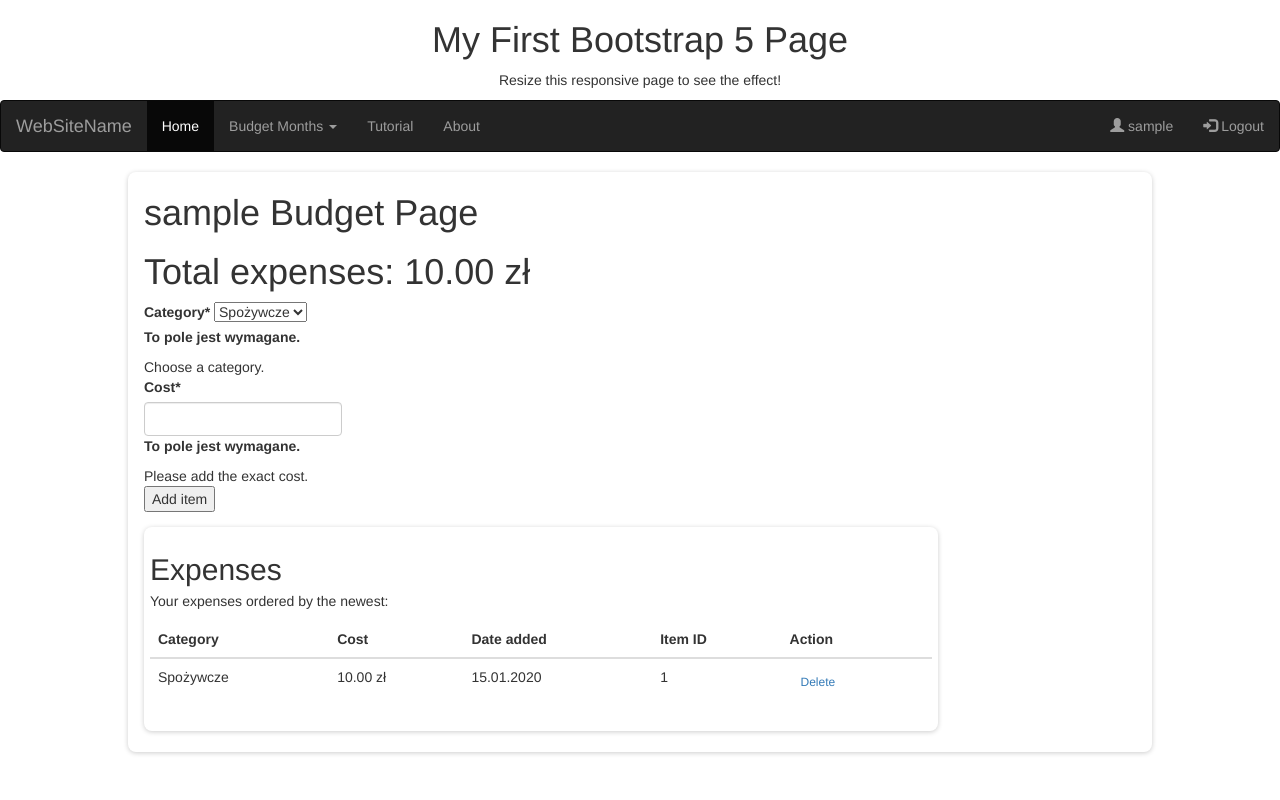
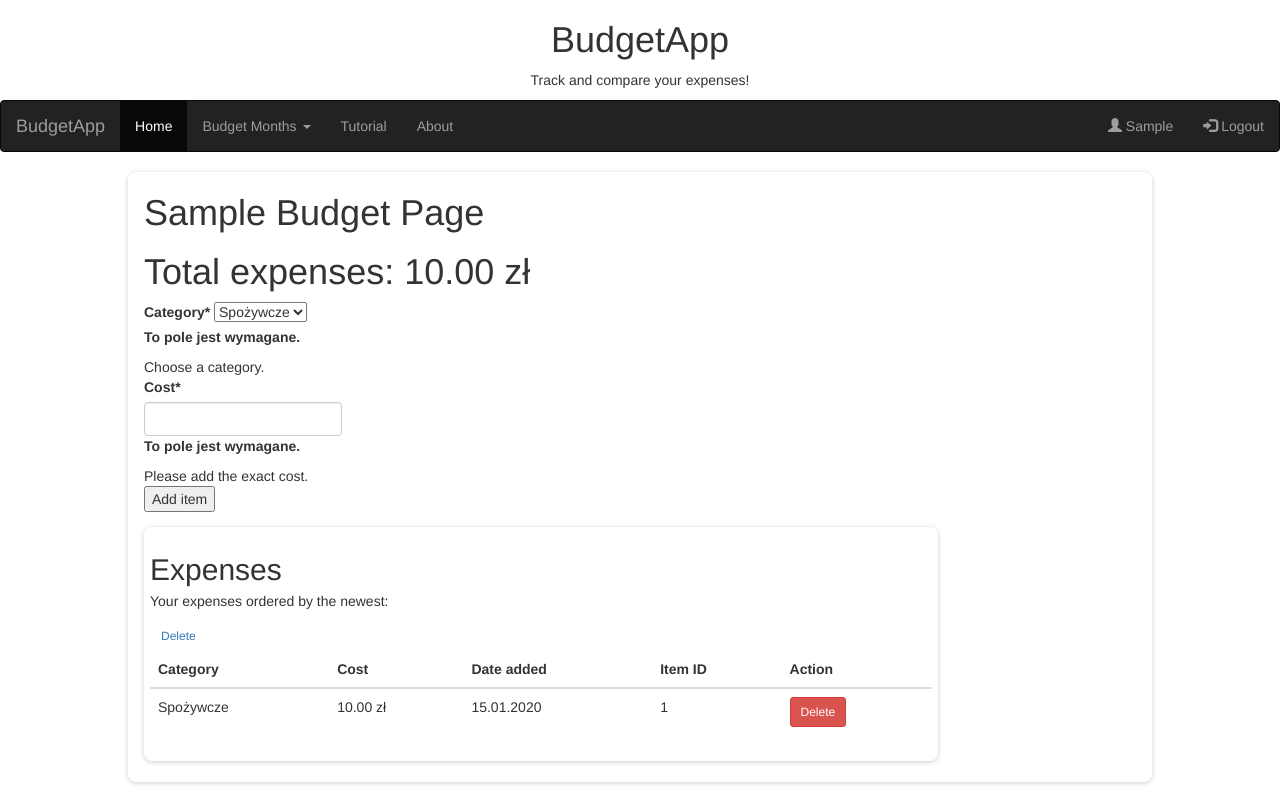
Before and after one commit to Tomz899/BudgetApp, a Django app: page / in a window 1280 px wide. Run offline with Django 3.2, Linux system fonts and the light colour scheme; a user stored in the database is signed in; tables that the repository leaves empty hold one stand-in row (values such as "Sample post"); some libraries are stand-ins or nearby versions.

Commit message:
Small changes to templates

```diff
--- a/budget/templates/budget/base.html
+++ b/budget/templates/budget/base.html
@@ -1,6 +1,7 @@
 {% load static %}
 <!doctype html>
 <html lang="en">
+
 <head>
   <!-- Required meta tags -->
   <meta charset="utf-8">
@@ -13,17 +14,18 @@
   <link rel="stylesheet" type="text/css" href="{% static 'budget/style.css' %}">
   <title>Budget page</title>
 </head>
+
 <body>
   <!-- Header -->
   <div class="mt-4 p-5 blue-100 text-white text-center">
-          <h1>My First Bootstrap 5 Page</h1>
-          <p>Resize this responsive page to see the effect!</p>
+    <h1>BudgetApp</h1>
+    <p>Track and compare your expenses!</p>
   </div>
   <div class="header">
     <nav class="navbar navbar-inverse">
       <div class="container-fluid">
         <div class="navbar-header">
-                        <a class="navbar-brand" href="#">WebSiteName</a>
+          <a class="navbar-brand" href="/budget">BudgetApp</a>
         </div>
         <!-- Links -->
         <ul class="nav navbar-nav">
@@ -57,7 +59,7 @@
           <li><a href="/register"><span class="glyphicon glyphicon-user"></span> Sign Up</a></li>
           <li><a href="/login"><span class="glyphicon glyphicon-log-in"></span> Login</a></li>
           {% else %}
-                        <li><a href="#"><span class="glyphicon glyphicon-user"></span> {{ user.username }} </a></li>
+          <li><a href="#"><span class="glyphicon glyphicon-user"></span> {{ user.username|title }} </a></li>
           <li><a href="/logout"><span class="glyphicon glyphicon-log-in"></span> Logout</a></li>
           {% endif %}
         </ul>
@@ -70,11 +72,14 @@
 
   <!-- Optional JavaScript; choose one of the two! -->
   <!-- Option 1: Bootstrap Bundle with Popper -->
-        <script src="https://cdn.jsdelivr.net/npm/bootstrap@5.1.3/dist/js/bootstrap.bundle.min.js" integrity="sha384-ka7Sk0Gln4gmtz2MlQnikT1wXgYsOg+OMhuP+IlRH9sENBO0LRn5q+8nbTov4+1p" crossorigin="anonymous"></script>
+  <script src="https://cdn.jsdelivr.net/npm/bootstrap@5.1.3/dist/js/bootstrap.bundle.min.js"
+    integrity="sha384-ka7Sk0Gln4gmtz2MlQnikT1wXgYsOg+OMhuP+IlRH9sENBO0LRn5q+8nbTov4+1p"
+    crossorigin="anonymous"></script>
   <!-- Option 2: Separate Popper and Bootstrap JS -->
   <!--
             <script src="https://cdn.jsdelivr.net/npm/@popperjs/core@2.10.2/dist/umd/popper.min.js" integrity="sha384-7+zCNj/IqJ95wo16oMtfsKbZ9ccEh31eOz1HGyDuCQ6wgnyJNSYdrPa03rtR1zdB" crossorigin="anonymous"></script>
             <script src="https://cdn.jsdelivr.net/npm/bootstrap@5.1.3/dist/js/bootstrap.min.js" integrity="sha384-QJHtvGhmr9XOIpI6YVutG+2QOK9T+ZnN4kzFN1RtK3zEFEIsxhlmWl5/YESvpZ13" crossorigin="anonymous"></script>
             -->
 </body>
+
 </html>
--- a/budget/templates/budget/budget.html
+++ b/budget/templates/budget/budget.html
@@ -3,18 +3,20 @@
 {% load crispy_forms_tags %}
 {% block content %}
 
-<p><h1>{{ user }} Budget Page</h1></p>
+<p>
+<h1>{{ user|title}} Budget Page</h1>
+</p>
 
 {% for key, value in total_cost.items %}
 <h1>Total expenses: {{value|floatformat:2}} zł</h1>
 {% endfor %}
 
 <div class="form-group">
-<form method="post">
-  {% csrf_token %}
-  {{ form|crispy }}
-  <input type="submit" value="Add item">
-</form>
+  <form method="post">
+    {% csrf_token %}
+    {{ form|crispy }}
+    <input type="submit" value="Add item">
+  </form>
 </div>
 
 <div class="container-sm">
@@ -29,7 +31,7 @@
     {% endfor %}
   </div>
   {% endif %}
-
+  <a href="#" class="btn btn-outline-danger btn-sm">Delete</a>
   <table class="table table-hover w-auto">
     <thead>
       <tr>
@@ -47,7 +49,7 @@
         <td>{{ expense_item.cost|floatformat:2 }} zł</td>
         <td>{{ expense_item.date_added|date:"d.m.Y" }}</td>
         <td>{{ expense_item.id }}</td>
-        <td><a href="{% url 'delete-item' expense_item.id %}" class="btn btn-outline-danger btn-sm">Delete</a></td>
+        <td><a href="{% url 'delete-item' expense_item.id %}" class="btn btn-danger btn-sm">Delete</a></td>
       </tr>
       {% endfor %}
     </tbody>
--- a/users/templates/users/login.html
+++ b/users/templates/users/login.html
@@ -1,5 +1,5 @@
 <style>
-    #messages{
+  #messages {
     background-color: rgb(115, 212, 131);
     color: rgb(0, 0, 0);
     padding: 10px;
@@ -31,8 +31,8 @@
         <input type="password" class="form-control" name="password" id="password">
       </div>
       <div class="button" style="margin-top:30px;">
-                <button type="submit" class="btn btn-primary">Submit</button><span style="margin-left:5px;"><a
-                        href="#">forget password</a></span>
+        <button type="submit" class="btn btn-primary">Submit</button><span style="margin-left:5px;"><a href="#">forget
+            password</a></span>
       </div>
     </form>
   </div>
--- a/users/templates/users/logout.html
+++ b/users/templates/users/logout.html
@@ -4,8 +4,7 @@
 {% block content %}
 <div class="container my-5 w-50">
     <div class="card" style="padding:20px;">
-        <h2>You have been logged out.</h2><span style="margin-left:5px;"><a
-        href="#">Log again</a></span>
+        <h2>You have been logged out.</h2><span style="margin-left:5px;"><a href="#">Log again</a></span>
     </div>
 </div>
 {% endblock %}
```
Also changed, not shown: users/templates/users/register.html (+5 -4 lines). Lines whose indentation alone changed are shown as unchanged.
